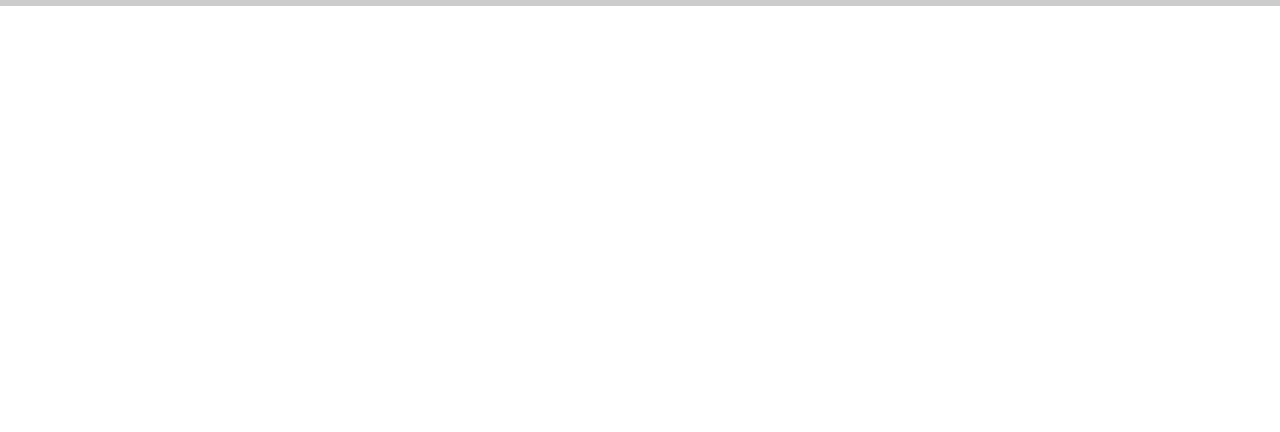
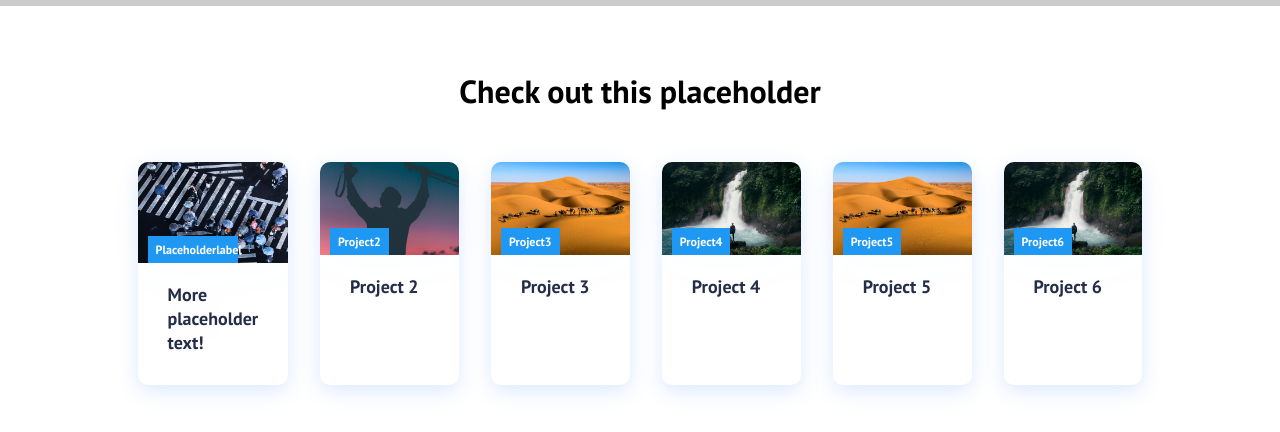
Before and after one commit to alikillen/Portfolio_V2, a React (Create React App) app: page / in a window 1280 px wide. Shown: the part 874-1306 px from the top of the page. Before the commit the page ends 880 px from the top, so only its background shows below. Built offline with nearby package versions, Linux system fonts and the light colour scheme; grey boxes are pictures that could not be loaded.

Commit message:
adding cards to homepage

```diff
--- /dev/null
+++ b/src/components/CardItem.js
@@ -0,0 +1,25 @@
+import React from "react";
+import { Link } from "react-router-dom";
+
+function CardItem(props) {
+  return (
+    <>
+      <li className='cards__item'>
+        <Link className='cards__item__link' to={props.path}>
+          <figure className='cards__item__pic-wrap' data-category={props.label}>
+            <img
+              src={props.src}
+              alt='placeholder Image'
+              className='cards__item__img'
+            />
+          </figure>
+          <div className='cards__item__info'>
+            <h5 className='cards__item__text'>{props.text}</h5>
+          </div>
+        </Link>
+      </li>
+    </>
+  );
+}
+
+export default CardItem;
--- /dev/null
+++ b/src/components/Cards.js
@@ -0,0 +1,55 @@
+import React from "react";
+import CardItem from "../components/CardItem";
+import "../styles/Cards.css";
+
+function Cards() {
+  return (
+    <div className='cards'>
+      <h1>Check out this placeholder</h1>
+      <div className='cards__container'>
+        <div className='cards__wrapper'>
+          <div className='cards__items'>
+            <CardItem
+              src='../Images/img-6.jpg'
+              text='More placeholder text!'
+              label='Placeholderlabel'
+              path='/projects'
+            />
+            <CardItem
+              src='../Images/img-7.jpg'
+              text='Project 2'
+              label='Project2'
+              path='/projects'
+            />
+            <CardItem
+              src='../Images/img-8.jpg'
+              text='Project 3'
+              label='Project3'
+              path='/projects'
+            />
+            <CardItem
+              src='../Images/img-9.jpg'
+              text='Project 4'
+              label='Project4'
+              path='/projects'
+            />
+            <CardItem
+              src='../Images/img-8.jpg'
+              text='Project 5'
+              label='Project5'
+              path='/projects'
+            />
+            <CardItem
+              src='../Images/img-9.jpg'
+              text='Project 6'
+              label='Project6'
+              path='/projects'
+            />
+          </div>
+        </div>
+      </div>
+    </div>
+  );
+}
+
+export default Cards;
--- a/src/pages/Home.js
+++ b/src/pages/Home.js
@@ -1,10 +1,12 @@
 import "../App.css";
 import HeroSection from "../components/HeroSection";
+import Cards from "../components/Cards"
 
 function Home() {
   return (
     <>
       <HeroSection />
+      <Cards />
     </>
   );
 }
--- /dev/null
+++ b/src/styles/Cards.css
@@ -0,0 +1,118 @@
+.cards {
+  padding: 4rem;
+  background: #fff;
+}
+
+h1 {
+  text-align: center;
+}
+
+.cards__container {
+  display: flex;
+  flex-flow: column;
+  align-items: center;
+  max-width: 1120px;
+  width: 90%;
+  margin: 0 auto;
+}
+
+.cards__wrapper {
+  position: relative;
+  margin: 50px 0 45px;
+}
+
+.cards__items {
+  margin-bottom: 24px;
+}
+
+.cards__item {
+  display: flex;
+  flex: 1;
+  margin: 0 1rem;
+  border-radius: 10px;
+}
+
+.cards__item__link {
+  display: flex;
+  flex-flow: column;
+  width: 100%;
+  box-shadow: 0 6px 20px rgba(56, 125, 255, 0.17);
+  -webkit-filter: drop-shadow(0 6px 20px rgba(56, 125, 255, 0.017));
+  filter: drop-shadow(0 6px 20px rgba(56, 125, 255, 0.017));
+  border-radius: 10px;
+  overflow: hidden;
+  text-decoration: none;
+}
+
+.cards__item__pic-wrap {
+  position: relative;
+  width: 100%;
+  padding-top: 67%;
+  overflow: hidden;
+}
+
+.fade-img {
+  animation-name: fade-img;
+  animation-duration: 2s;
+}
+
+.cards__item__pic-wrap::after {
+  content: attr(data-category);
+  position: absolute;
+  bottom: 0;
+  margin-left: 10px;
+  padding: 6px 8px;
+  max-width: calc((100%) - 60px);
+  font-size: 12px;
+  font-weight: 700;
+  color: #fff;
+  background-color: #1f98f4;
+  box-sizing: border-box;
+}
+
+.cards__item__img {
+  position: absolute;
+  top: 0;
+  right: 0;
+  bottom: 0;
+  left: 0;
+  display: block;
+  width: 100%;
+  max-width: 100%;
+  height: 100%;
+  max-height: 100%;
+  object-fit: cover;
+  transition: all 0.2s linear;
+}
+
+.cards__item__img:hover {
+  transform: scale(1.1);
+}
+
+.cards__item__info {
+  padding: 20px 30px 30px;
+}
+
+.cards__item__text {
+  color: #252e48;
+  font-size: 18px;
+  line-height: 24px;
+}
+
+@media only screen and (min-width: 1200px) {
+  .content__blog__container {
+    width: 84%;
+  }
+}
+
+@media only screen and (min-width: 1024px) {
+  .cards__items {
+    display: flex;
+  }
+}
+
+@media only screen and (max-width: 1024px) {
+  .cards__item {
+    margin-bottom: 2rem;
+  }
+}
```
Also changed, not shown: 1 other file (tests, documents, lock files or other folders).
